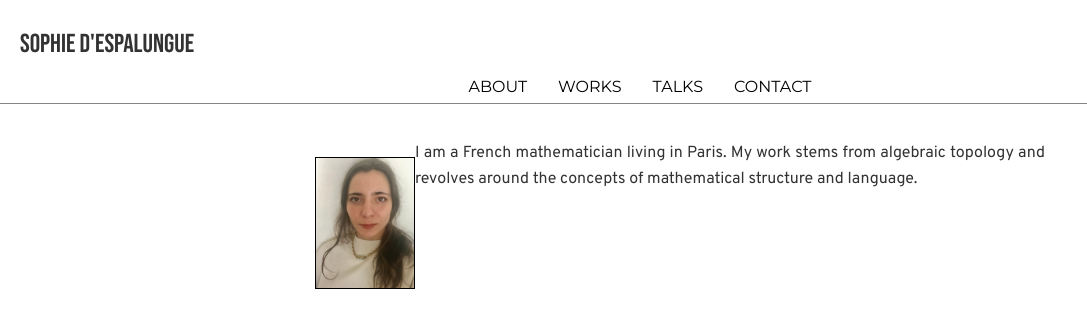
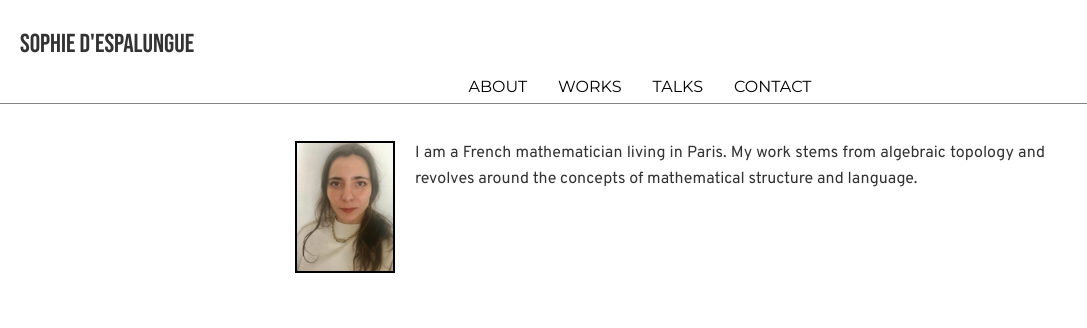
Before and after one commit to sdspmon/math, a Jekyll site: the page built from index.md, in a window 1280 px wide. Shown: the top 328 px of the page, without its empty margins (0-1087 px from the left). Built offline with Jekyll 4.4.1, drawn with Linux system fonts in a browser that asks for light colours.

Commit message:
image margins

```diff
--- a/index.md
+++ b/index.md
@@ -2,5 +2,5 @@
 layout: main
 title: "About"
 ---
-![Identification](https://www.sophie.d.espalungue.xyz/images/IMG_0553.jpeg){: style="float: left; width: 100px; margin-left: 20px; border: 1px solid black;"}
+![Identification](https://www.sophie.d.espalungue.xyz/images/IMG_0553.jpeg){: style="float: left; width: 100px; margin-right: 20px; margin-bot: 20px; margin-top: 0px; border: 2px solid black;"}
 I am a French mathematician living in Paris. My work stems from algebraic topology and revolves around the concepts of mathematical structure and language.
```
